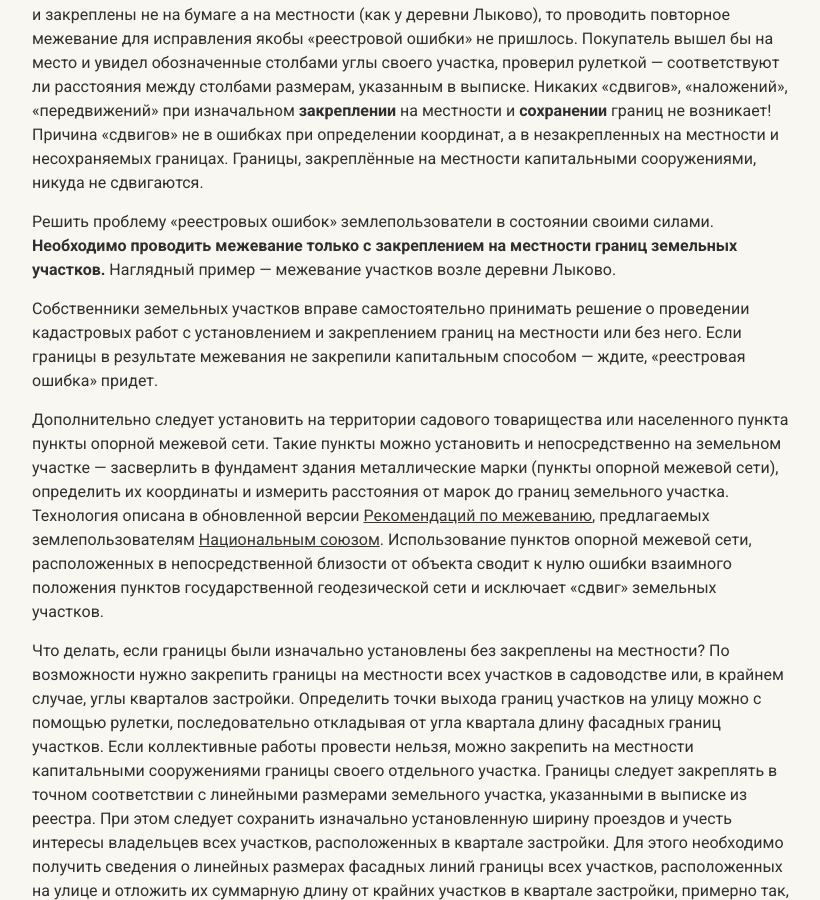
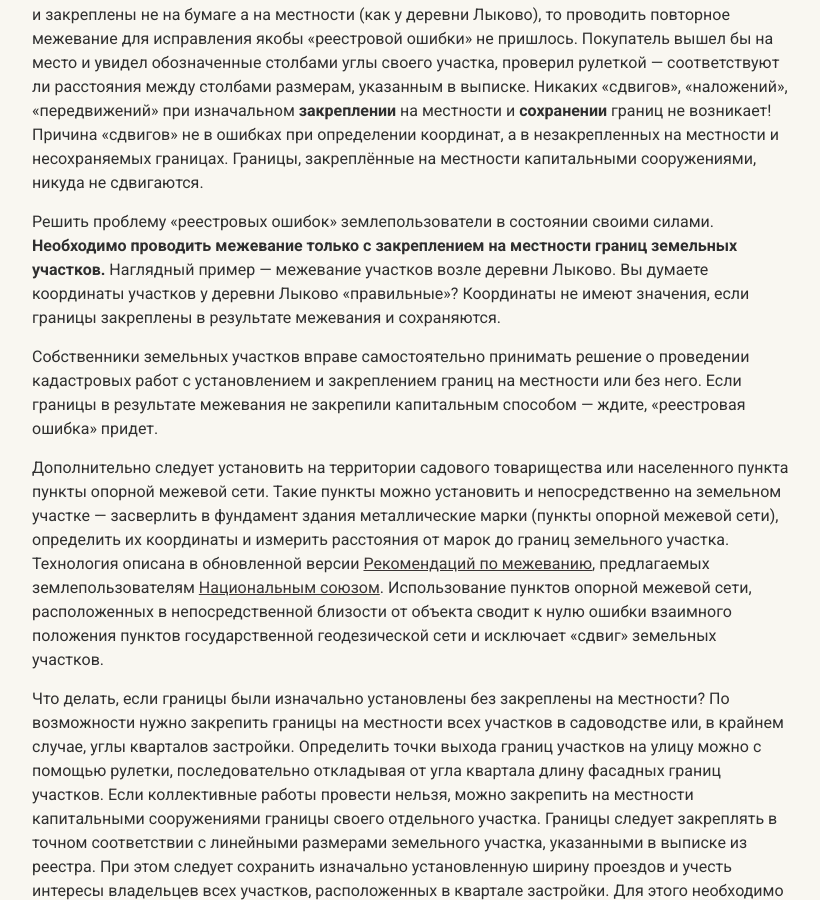
Before and after one commit to SergSi/land-use-art, a Jekyll site: the page built from _articles/2023-12-10-delta-GGS.md, in a window 1280 px wide and 900 px high, scrolled down 6143 px. Shown: the whole window, without its empty margins (228-1048 px from the left). Built offline with Jekyll 4.4.1, drawn with Linux system fonts in a browser that asks for light colours; some web fonts are replaced.

Commit message:
Update 2023-12-10-delta-GGS.md

```diff
--- a/_articles/2023-12-10-delta-GGS.md
+++ b/_articles/2023-12-10-delta-GGS.md
@@ -66,7 +66,7 @@ file-1="article/mistake.jpg" caption-1="Результаты нового меж
 
 Если бы границы садовых земельных участков у деревни Антипино изначально были обозначены и закреплены не на бумаге а на местности (как у деревни Лыково), то проводить повторное межевание для исправления якобы «реестровой ошибки» не пришлось. Покупатель вышел бы на место и увидел обозначенные столбами углы своего участка, проверил рулеткой — соответствуют ли расстояния между столбами размерам, указанным в выписке. Никаких «сдвигов», «наложений», «передвижений» при изначальном **закреплении** на местности и **сохранении** границ не возникает!  Причина «сдвигов» не в ошибках при определении координат, а в незакрепленных на местности и несохраняемых границах. Границы, закреплённые на местности капитальными сооружениями, никуда не сдвигаются.
 
-Решить проблему «реестровых ошибок» землепользователи в состоянии своими силами. **Необходимо проводить межевание только с закреплением на местности границ земельных участков.** Наглядный пример — межевание участков возле деревни Лыково.
+Решить проблему «реестровых ошибок» землепользователи в состоянии своими силами. **Необходимо проводить межевание только с закреплением на местности границ земельных участков.** Наглядный пример — межевание участков возле деревни Лыково. Вы думаете координаты участков у деревни Лыково «правильные»? Координаты не имеют значения, если границы закреплены в результате межевания и сохраняются.
 
 Собственники земельных участков вправе самостоятельно принимать решение о проведении кадастровых работ с установлением и закреплением границ на местности или без него. Если границы в результате межевания не закрепили капитальным способом — ждите, «реестровая ошибка» придет.
 
```
